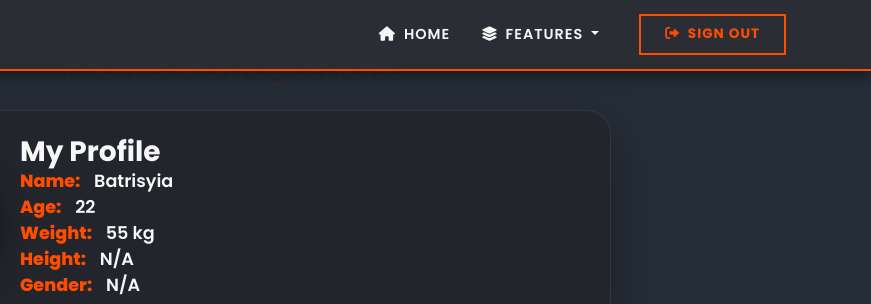
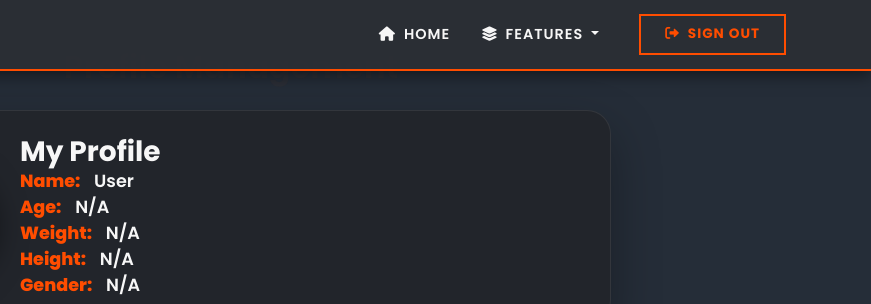
Before and after one commit to 555-t/health-and-fitness-tracker, a plain HTML site: page frontend/profile.html in a window 1280 px wide. Shown: the top 304 px of the page, 409-1280 px from the left. Drawn offline with nearby package versions, Linux system fonts and the light colour scheme; no server answers; sample sign-in values are in the browser's storage.

Commit message:
removed hardcoded batrisyia in user profile html

```diff
--- a/frontend/profile.html
+++ b/frontend/profile.html
@@ -61,9 +61,9 @@
             <!-- Profile Details -->
             <div>
               <h3 style="font-weight: bold;">My Profile</h3>
-              <p><strong>Name:</strong> <span id="viewName">Batrisyia</span></p>
-              <p><strong>Age:</strong> <span id="viewAge">22</span></p>
-              <p><strong>Weight:</strong> <span id="viewWeight">55 kg</span></p>
+              <p><strong>Name:</strong> <span id="viewName">User</span></p>
+              <p><strong>Age:</strong> <span id="viewAge">N/A</span></p>
+              <p><strong>Weight:</strong> <span id="viewWeight">N/A</span></p>
               <p><strong>Height:</strong> <span id="viewHeight">N/A</span></p>
               <p><strong>Gender:</strong> <span id="viewGender">N/A</span></p>
             </div>
```
